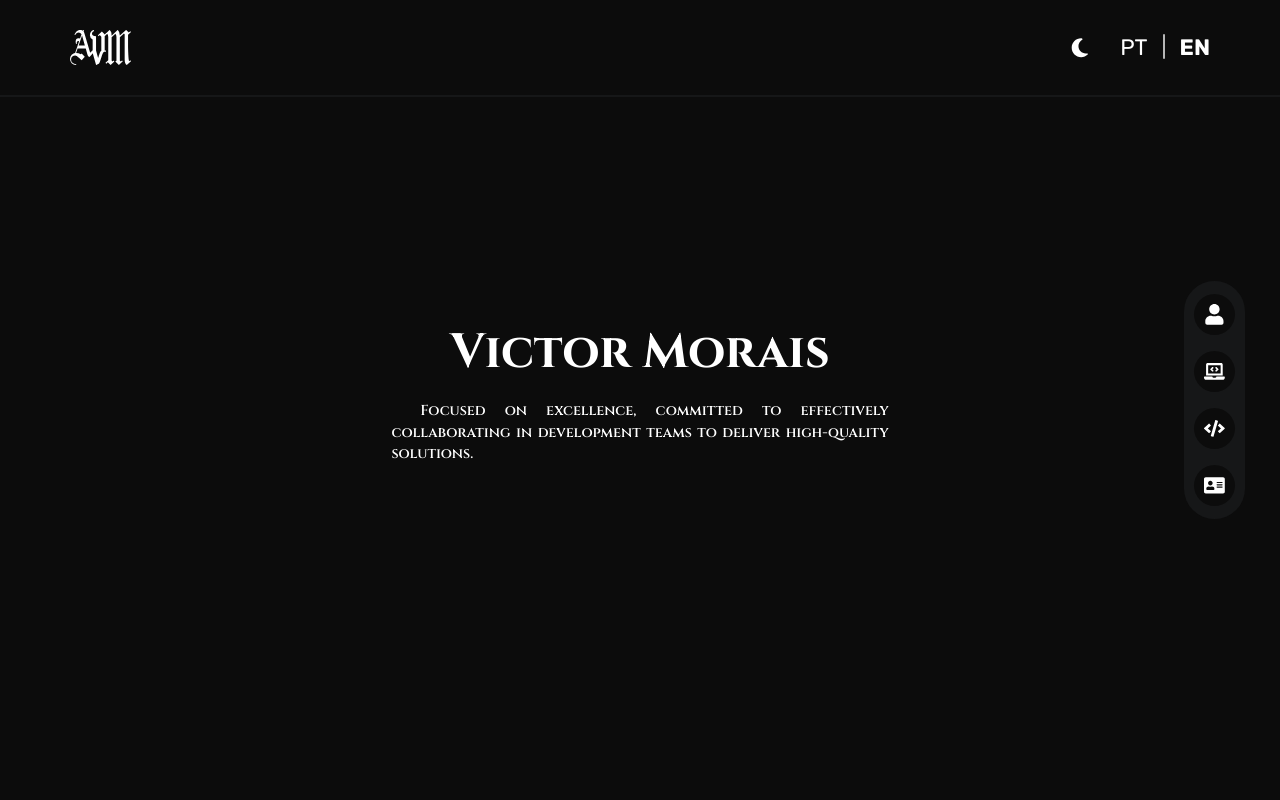
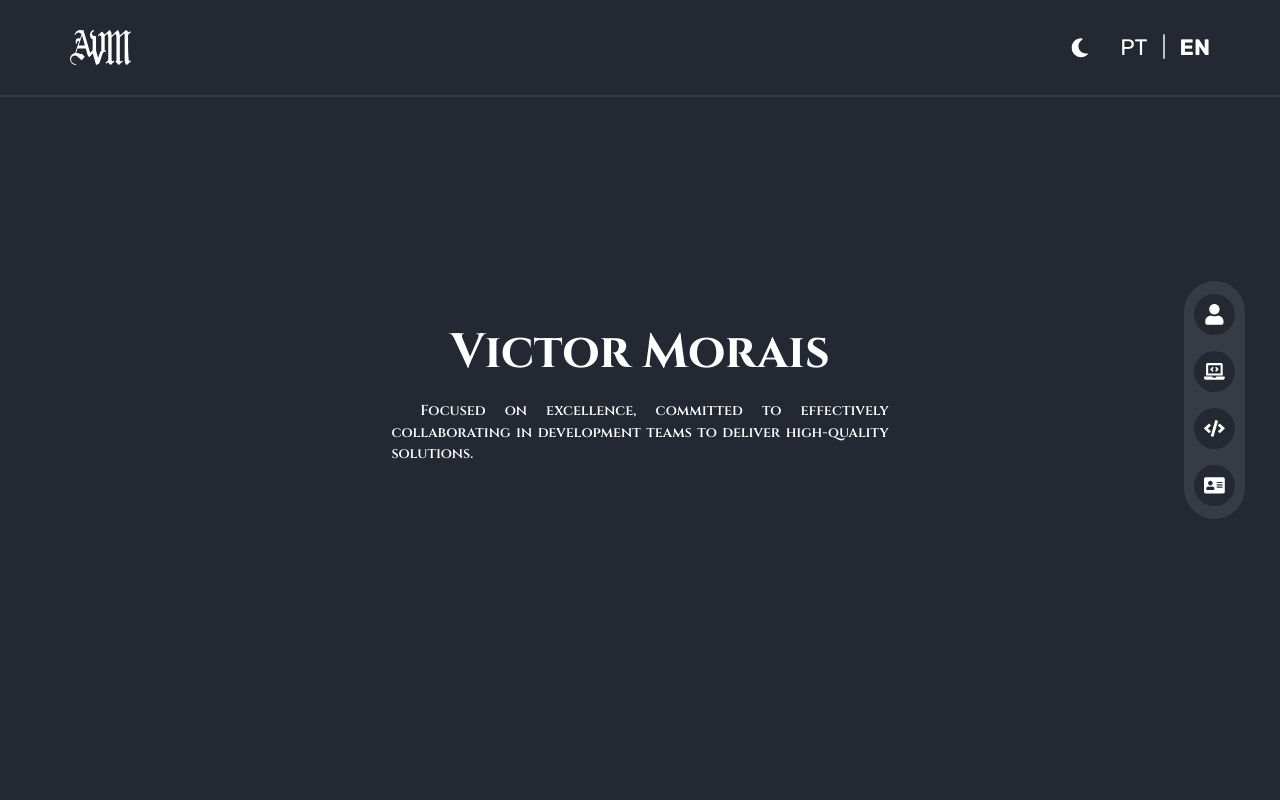
Before and after one commit to avictormorais/portfolio, a React (Vite) app: page / in a window 1280 px wide. Both pictures are taken after a click on the icon 1079 px from the left and 47 px from the top of the page. Shown: the top 800 px of the page. Built offline with nearby package versions, Linux system fonts and the light colour scheme.

Commit message:
New dark theme colors, anchor to top on logo click

```diff
--- a/src/components/layouts/NavBar.jsx
+++ b/src/components/layouts/NavBar.jsx
@@ -26,6 +26,7 @@ const StyledImg = styled.img`
   margin-left: var(--padding-inline-layout);
   fill: var(--primary-text-color);
   color: var(--primary-text-color);
+  cursor: pointer;
 `
 
 const StyledSpan = styled.span`
@@ -121,12 +122,16 @@ function NavBar() {
     setIsPT(!isPT);
   }
 
+  const handleScrollToTop = () => {
+    window.scrollTo({ top: 0, behavior: "smooth" });
+  };
+
   return (
     <StyledNav>
       {isLight ? (
-        <StyledImg src={Logo} alt="Logo - AVM" />
+        <StyledImg src={Logo} onClick={handleScrollToTop} alt="Logo - AVM" />
       ) : (
-        <StyledImg src={LogoL} alt="Logo - AVM" />
+        <StyledImg src={LogoL} onClick={handleScrollToTop} alt="Logo - AVM" />
       )}
       {isLight ? (
         <StyledSun className="icon" onClick={handleIconClick} />
--- a/src/index.css
+++ b/src/index.css
@@ -21,8 +21,8 @@
 }
 
 [data-theme="dark"]{
-  --primary-color: #0c0c0c;
-  --secondary-color: #161718;
+  --primary-color: #232833;
+  --secondary-color: #363b44;
   --accent-color: white;
   --primary-text-color: white;
   --secondary-text-color: black;
```
